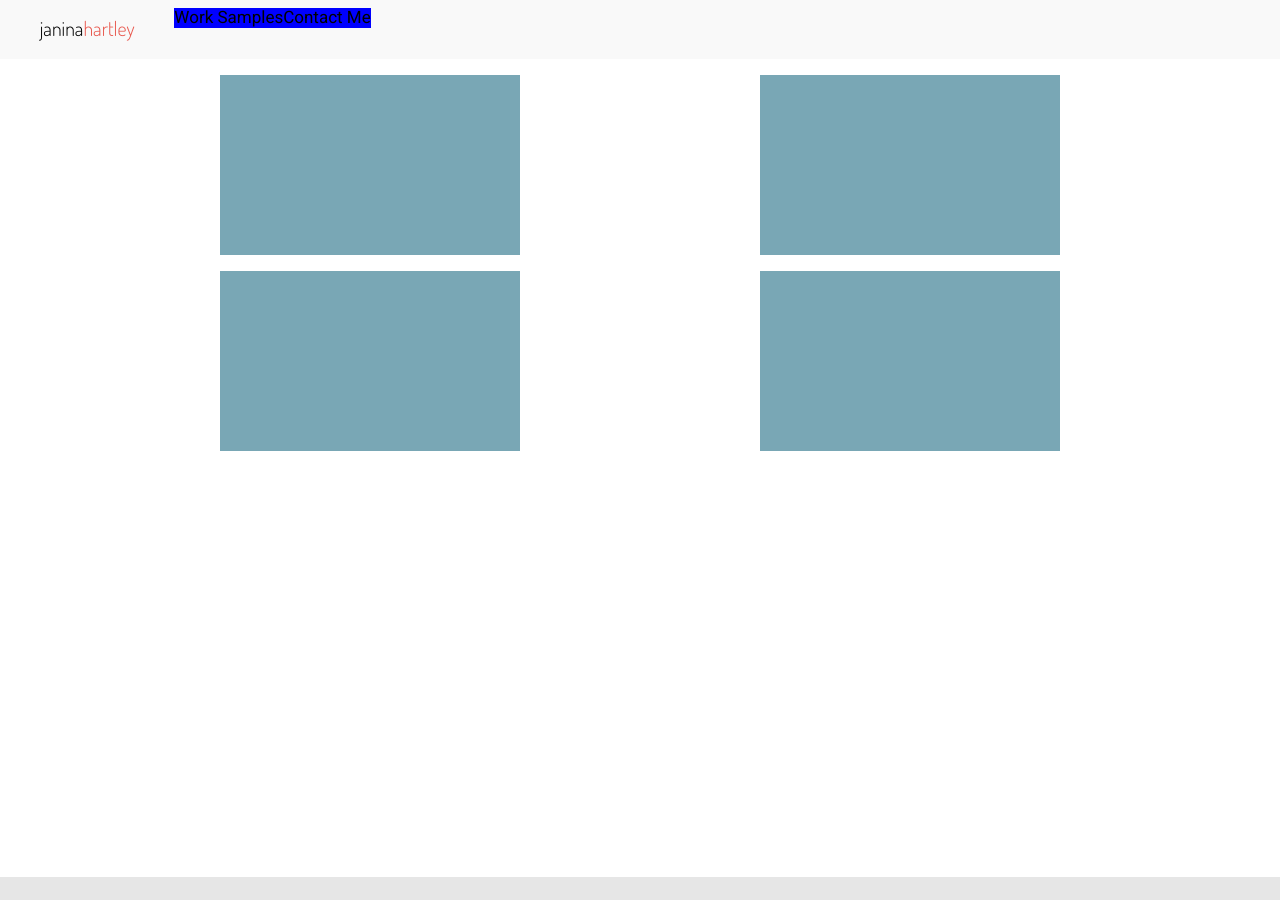
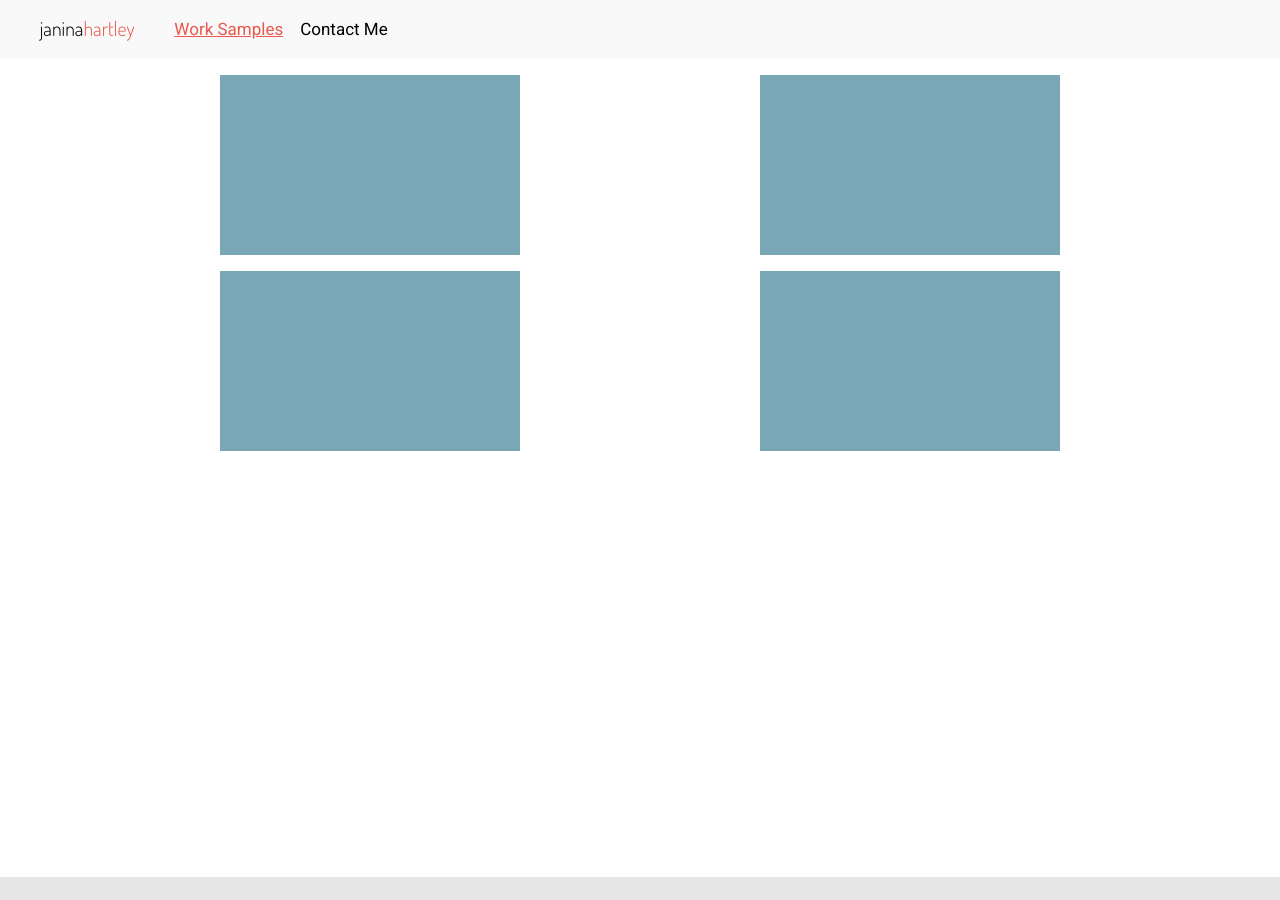
Before and after one commit to jhartley1412/old-portfolio-2, a Jekyll site: the page built from projects-minimal.html, in a window 1280 px wide. Built offline with Jekyll 4.4.1, drawn with Linux system fonts in a browser that asks for light colours; nearby versions of some CDN libraries.

Commit message:
updated navigation to highlight current page link

```diff
--- a/_includes/header.html
+++ b/_includes/header.html
@@ -7,17 +7,44 @@
     </a>
 
     <a href="./index.html" class="desktop_logo">
-      <h3> janina<span class="pink-color">hartley</span> </h3>
+      <h3> janina<span class="prime-color">hartley</span> </h3>
     </a>
 
   </div>
 
+
   <nav>
 
-    <a href="./projects-minimal.html"> Work Samples </a>
+    {% if page.url == '/worksamples' %}
+    <span class="underline">
+
+    {% else %}
+    <span>
+
+
+    {% endif %}
+
+    <a href="./worksamples"> Work Samples </a>
+    </span>
+
+
+
+
+
+    {% if page.url == '/#' %}
+    <span class="underline">
+
+    {% else %}
+    <span>
+
+
+    {% endif %}
 
     <a href="#"> Contact Me </a>
+    </span>
+
 
   </nav>
 
+
 </header>
--- a/css/main.scss
+++ b/css/main.scss
@@ -61,13 +61,13 @@ header{
 
 nav{
 	float: left;
-	height: inherit;
-	background-color: blue;
 
 	a{
 		float: left;
+		margin-right: 1em;
 		font-size: 17px;
 		color: #000;
+		padding-top: 0.7em;
 	}
 }
 
@@ -113,7 +113,7 @@ a{
 // TEXT, COLORS, SPAN CHANGES
 //———————————————————————————————————————————
 
-.pink-color{
+.prime-color{
 	color: $prime-color;
 }
 
@@ -127,6 +127,13 @@ a{
 
 .clear{
 	float: clear;
+}
+
+span.underline{
+	a{
+		text-decoration: underline;
+		color: $prime-color;
+	}
 }
 
 
--- a/projects-minimal.html
+++ b/projects-minimal.html
@@ -1,7 +1,7 @@
 ---
 layout: portfolio-nav
 title:
-permalink:
+permalink: worksamples
 ---
 
 <div class="all_samples_container col-sm-12 col-md-10 col-lg-8">
```
Also changed, not shown: 11 other files.
